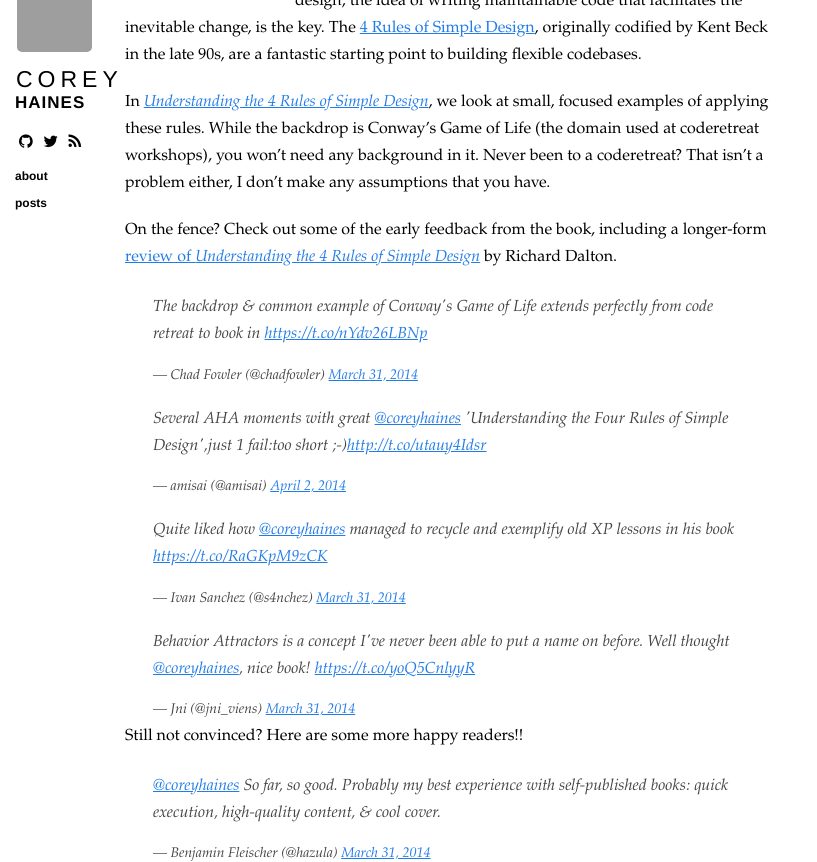
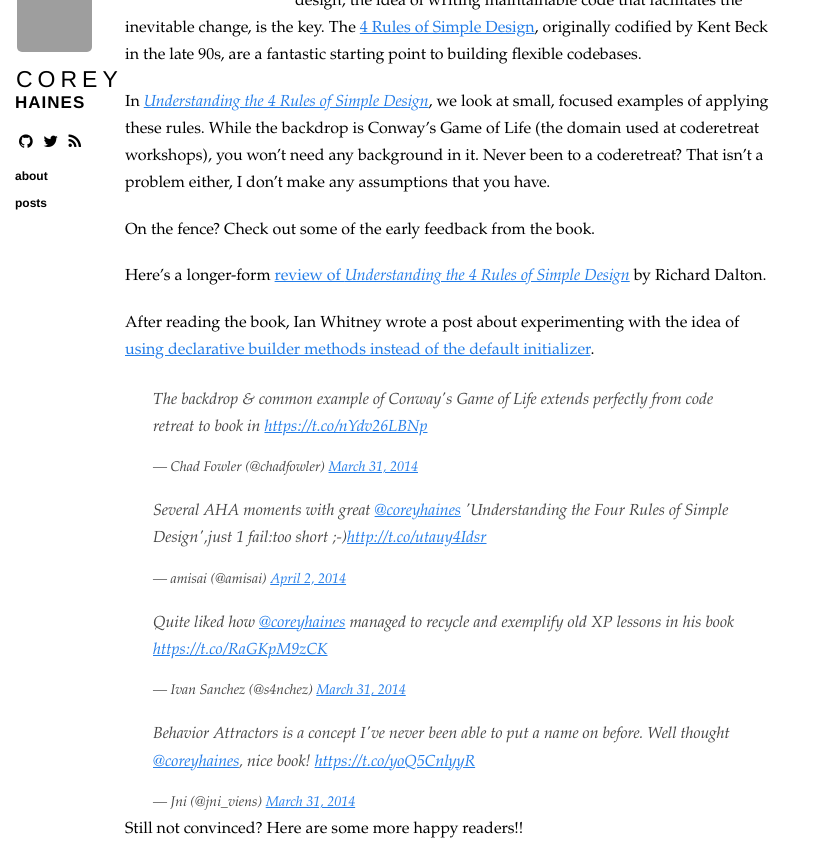
Before and after one commit to coreyhaines/coreyhaines.github.io, a Jekyll site: the page built from _posts/2014-04-06-i-wrote-a-book.markdown, in a window 1280 px wide and 900 px high, scrolled down 457 px, cut to the strip 38-900 px from the top of the window. Shown: the whole strip, without its empty margins (0-817 px from the left). Built offline with Jekyll 4.4.1, drawn with Linux system fonts in a browser that asks for light colours; nearby versions of some CDN libraries; Markdown is read by kramdown in place of the engine named in the settings; comment, search, counter and statistics services are not loaded; grey boxes are pictures that could not be loaded.

Commit message:
Add link to Ian Whitney's blog post about declarative builders

```diff
--- a/_posts/2014-04-06-i-wrote-a-book.markdown
+++ b/_posts/2014-04-06-i-wrote-a-book.markdown
@@ -15,7 +15,11 @@
 
 In *[Understanding the 4 Rules of Simple Design](https://leanpub.com/4rulesofsimpledesign)*, we look at small, focused examples of applying these rules. While the backdrop is Conway's Game of Life (the domain used at coderetreat workshops), you won't need any background in it. Never been to a coderetreat? That isn't a problem either, I don't make any assumptions that you have.
 
-On the fence? Check out some of the early feedback from the book, including a longer-form [review of *Understanding the 4 Rules of Simple Design*](http://www.devjoy.com/2014/04/understanding-the-four-rules-of-simple-design/) by Richard Dalton.
+On the fence? Check out some of the early feedback from the book.
+
+Here's a longer-form [review of *Understanding the 4 Rules of Simple Design*](http://www.devjoy.com/2014/04/understanding-the-four-rules-of-simple-design/) by Richard Dalton.
+
+After reading the book, Ian Whitney wrote a post about experimenting with the idea of [using declarative builder methods instead of the default initializer](http://programming.ianwhitney.com/blog/2014/04/13/4-simple-rules-and-declarative-builders/).
 
 <blockquote class="twitter-tweet" lang="en"><p>The backdrop &amp; common example of Conway&#39;s Game of Life extends perfectly from code retreat to book in <a href="https://t.co/nYdv26LBNp">https://t.co/nYdv26LBNp</a></p>&mdash; Chad Fowler (@chadfowler) <a href="https://twitter.com/chadfowler/statuses/450758751889272832">March 31, 2014</a></blockquote>
 
```
